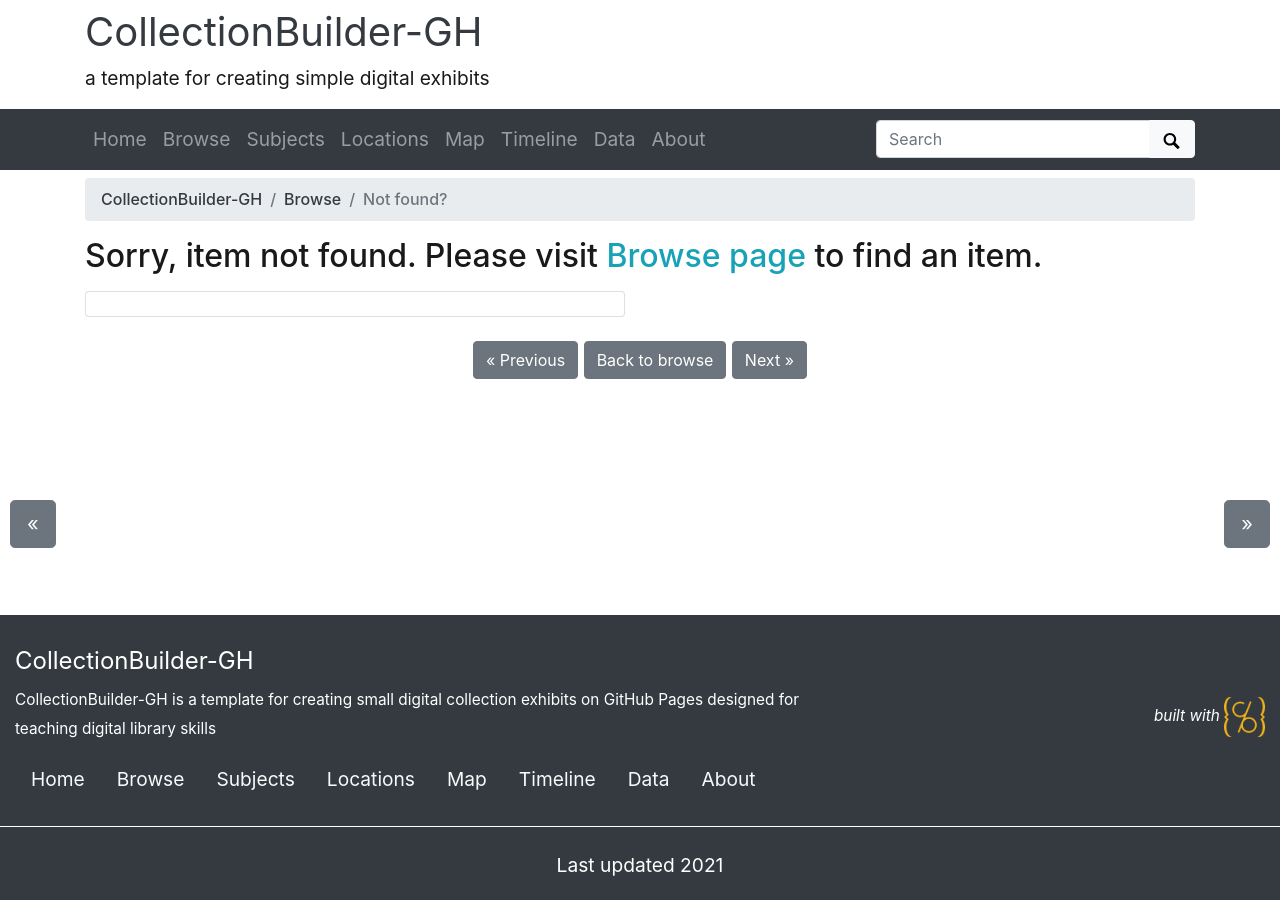
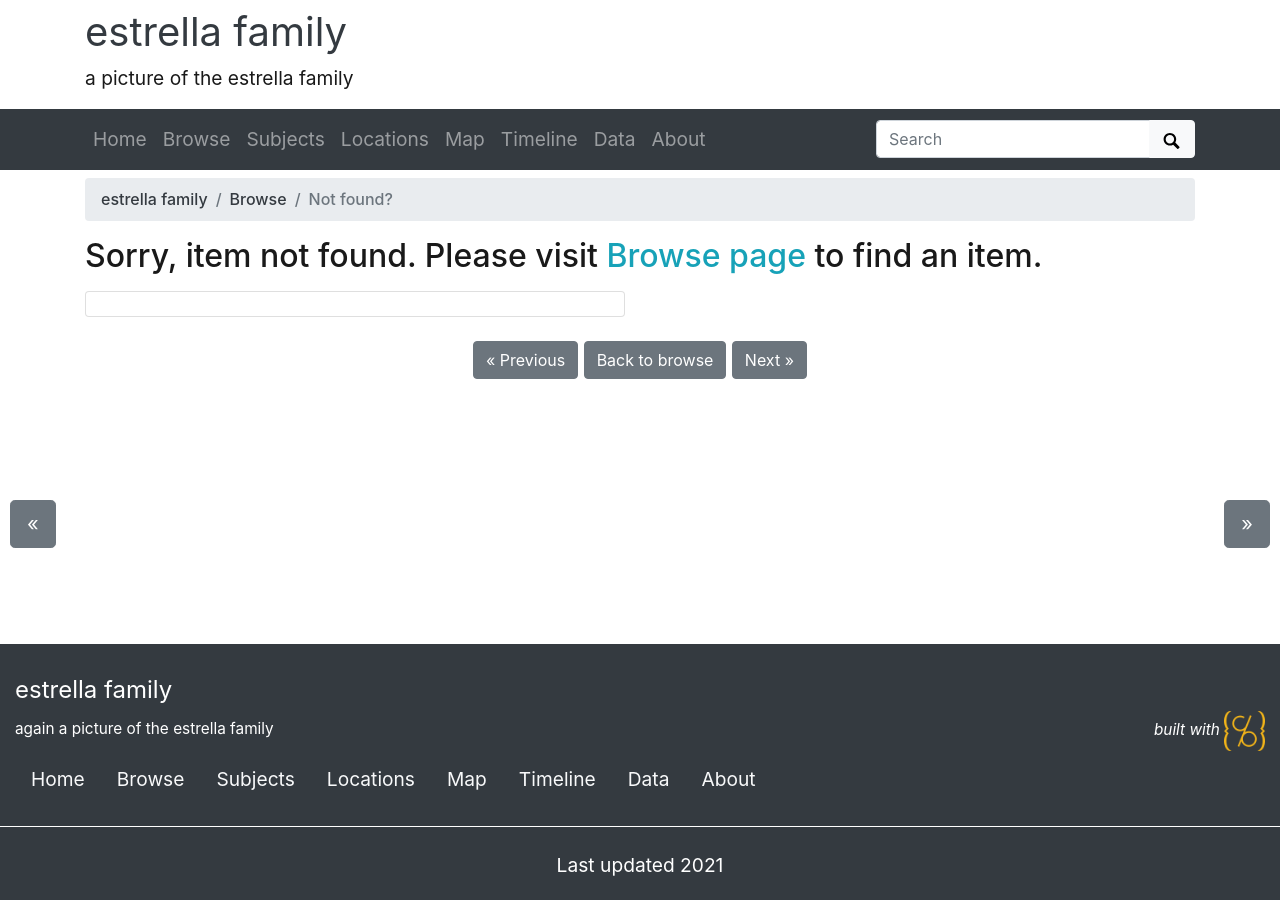
Before and after one commit to jiestrella/mydigitallib, a Jekyll site: the page built from pages/item.md, in a window 1280 px wide. Built offline with Jekyll 4.4.1, drawn with Linux system fonts in a browser that asks for light colours.

Commit message:
updated site settings

```diff
--- a/_config.yml
+++ b/_config.yml
@@ -20,14 +20,14 @@ source-code: https://github.com/CollectionBuilder/collectionbuilder-gh
 # SITE SETTINGS
 #
 # title of site appears in banner
-title: CollectionBuilder-GH
+title: estrella family
 # tagline, a short phrase that will appear throughout the site in the top banner
-tagline: a template for creating simple digital exhibits
+tagline: a picture of the estrella family
 # description appears in meta tags and other locations
 # this description might appear in search result lists, keep around 160 characters max
-description: "CollectionBuilder-GH is a template for creating small digital collection exhibits on GitHub Pages designed for teaching digital library skills"
+description: "again a picture of the estrella family"
 # creator of the digital collection, to appear in meta tags; we typically use our GitHub usernames but feel free to just use your name
-author: CollectionBuilder
+author: jiestrella
 
 ##########
 # COLLECTION SETTINGS
```
